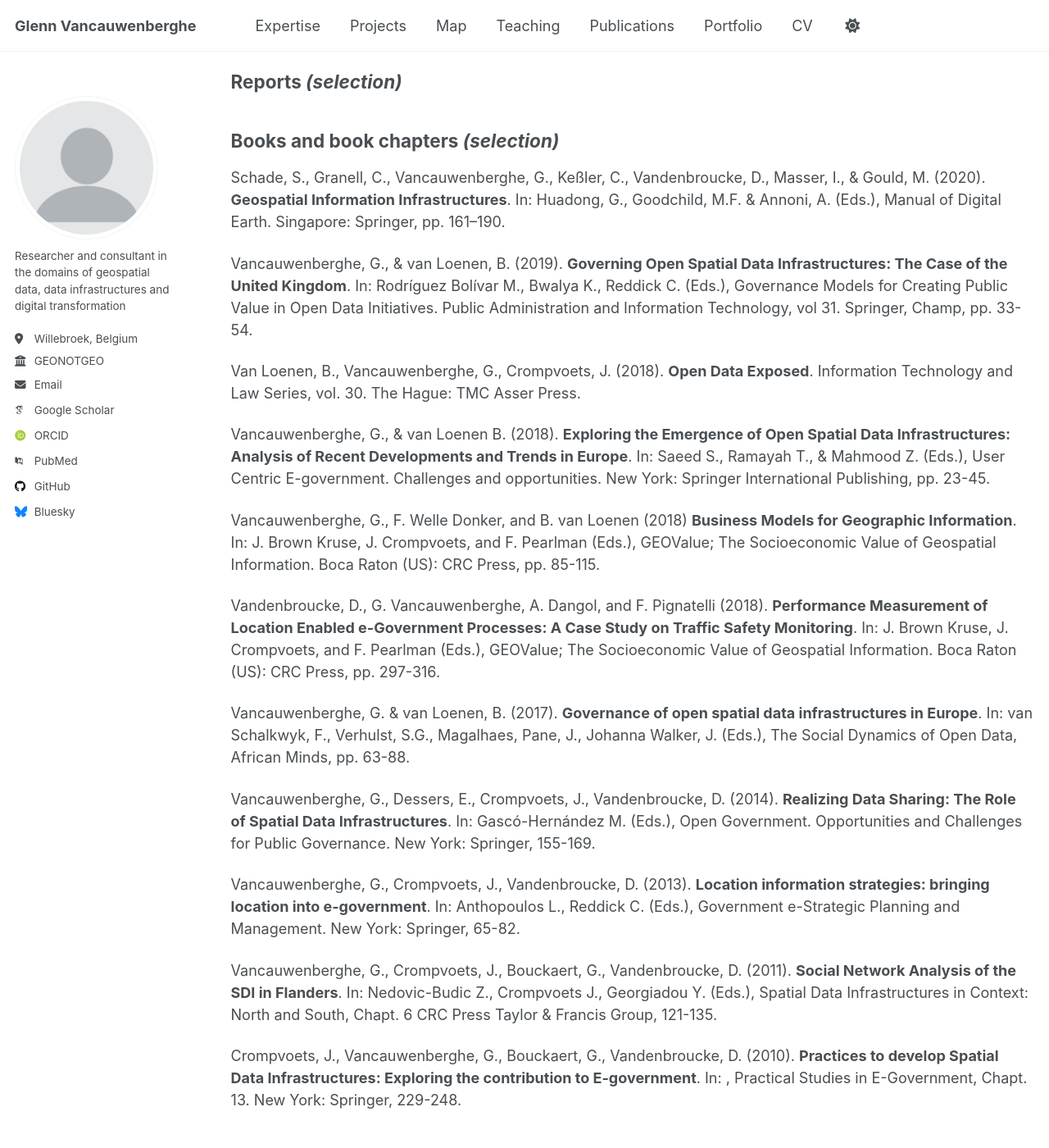
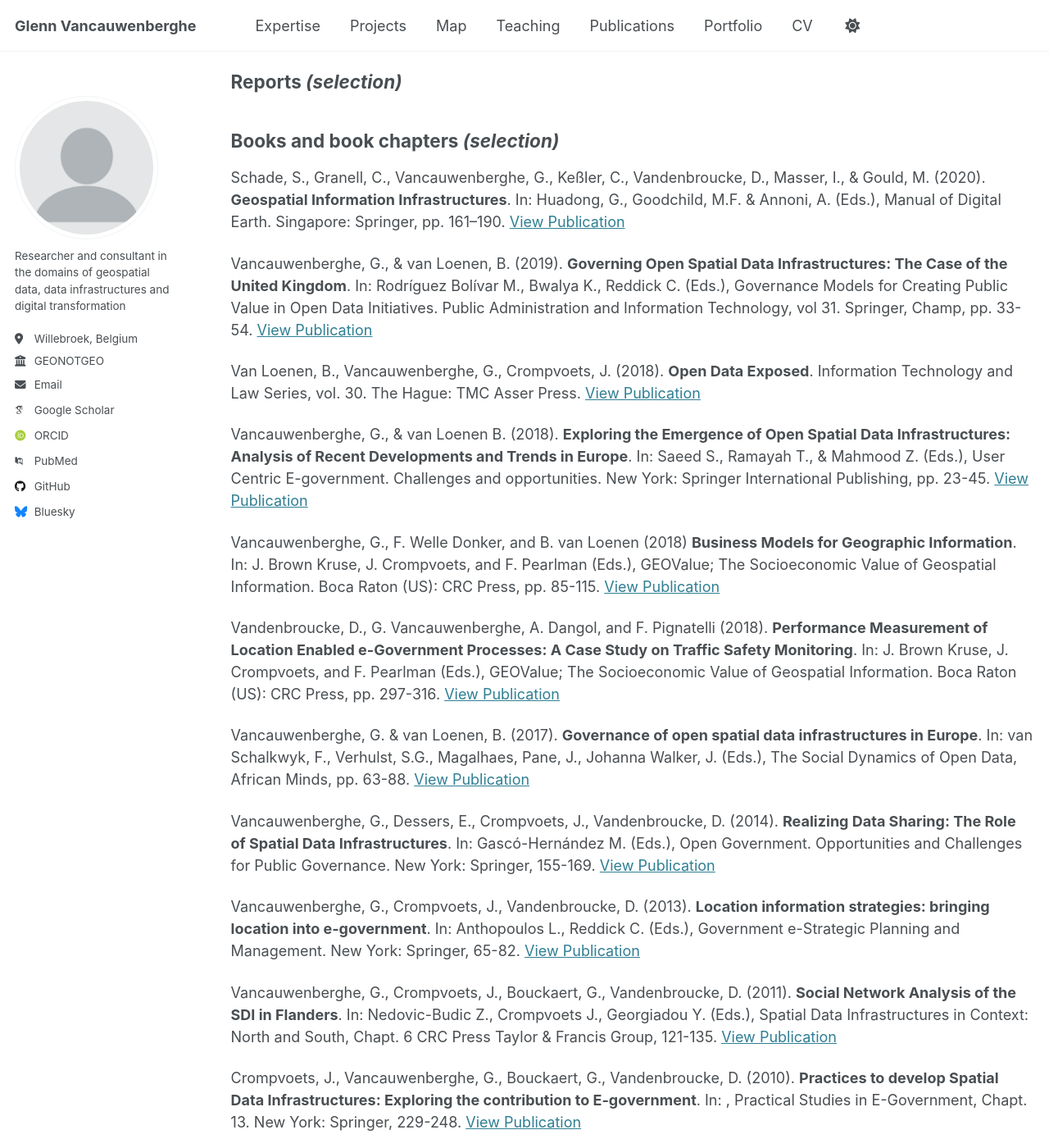
Before and after one commit to GVancauwenberghe/gvancauwenberghe.github.io, a Jekyll site: the page built from _pages/outputs.md, in a window 1280 px wide and 1400 px high, scrolled down 275 px. Shown: the whole window at 82% size. Built offline with Jekyll 4.4.1, drawn with Linux system fonts in a browser that asks for light colours; some web fonts are replaced; some of the changed text lies outside the part shown.

Commit message:
Update outputs.md

```diff
--- a/_pages/outputs.md
+++ b/_pages/outputs.md
@@ -15,46 +15,46 @@ Vancauwenberghe, G. (2013). **Coordination within the Spatial Data Infrastructur
 ## Reports _(selection)_
 
 ## Books and book chapters _(selection)_
-Schade, S., Granell, C., Vancauwenberghe, G., Keßler, C., Vandenbroucke, D., Masser, I., & Gould, M. (2020). **Geospatial Information Infrastructures**. In: Huadong, G., Goodchild, M.F. & Annoni, A. (Eds.), Manual of Digital Earth. Singapore: Springer, pp. 161–190.
+Schade, S., Granell, C., Vancauwenberghe, G., Keßler, C., Vandenbroucke, D., Masser, I., & Gould, M. (2020). **Geospatial Information Infrastructures**. In: Huadong, G., Goodchild, M.F. & Annoni, A. (Eds.), Manual of Digital Earth. Singapore: Springer, pp. 161–190. [View Publication](https://link.springer.com/chapter/10.1007/978-981-32-9915-3_5)
 
-Vancauwenberghe, G., & van Loenen, B. (2019). **Governing Open Spatial Data Infrastructures: The Case of the United Kingdom**. In:  Rodríguez Bolívar M., Bwalya K., Reddick C. (Eds.), Governance Models for Creating Public Value in Open Data Initiatives. Public Administration and Information Technology, vol 31. Springer, Champ, pp. 33-54.
+Vancauwenberghe, G., & van Loenen, B. (2019). **Governing Open Spatial Data Infrastructures: The Case of the United Kingdom**. In:  Rodríguez Bolívar M., Bwalya K., Reddick C. (Eds.), Governance Models for Creating Public Value in Open Data Initiatives. Public Administration and Information Technology, vol 31. Springer, Champ, pp. 33-54. [View Publication](https://link.springer.com/chapter/10.1007/978-981-32-9915-3_5)
 
-Van Loenen, B., Vancauwenberghe, G., Crompvoets, J. (2018). **Open Data Exposed**. Information Technology and Law Series, vol. 30. The Hague: TMC Asser Press.
+Van Loenen, B., Vancauwenberghe, G., Crompvoets, J. (2018). **Open Data Exposed**. Information Technology and Law Series, vol. 30. The Hague: TMC Asser Press. [View Publication](https://link.springer.com/chapter/10.1007/978-981-32-9915-3_5)
 
-Vancauwenberghe, G., & van Loenen B. (2018). **Exploring the Emergence of Open Spatial Data Infrastructures: Analysis of Recent Developments and Trends in Europe**. In: Saeed S., Ramayah T., & Mahmood Z. (Eds.), User Centric E-government. Challenges and opportunities. New York: Springer International Publishing, pp. 23-45.
+Vancauwenberghe, G., & van Loenen B. (2018). **Exploring the Emergence of Open Spatial Data Infrastructures: Analysis of Recent Developments and Trends in Europe**. In: Saeed S., Ramayah T., & Mahmood Z. (Eds.), User Centric E-government. Challenges and opportunities. New York: Springer International Publishing, pp. 23-45. [View Publication](https://link.springer.com/chapter/10.1007/978-981-32-9915-3_5)
 
-Vancauwenberghe, G., F. Welle Donker, and B. van Loenen (2018) **Business Models for Geographic Information**. In: J. Brown Kruse, J. Crompvoets, and F. Pearlman (Eds.), GEOValue; The Socioeconomic Value of Geospatial Information. Boca Raton (US): CRC Press, pp. 85-115.
+Vancauwenberghe, G., F. Welle Donker, and B. van Loenen (2018) **Business Models for Geographic Information**. In: J. Brown Kruse, J. Crompvoets, and F. Pearlman (Eds.), GEOValue; The Socioeconomic Value of Geospatial Information. Boca Raton (US): CRC Press, pp. 85-115. [View Publication](https://link.springer.com/chapter/10.1007/978-981-32-9915-3_5)
 
-Vandenbroucke, D., G. Vancauwenberghe, A. Dangol, and F. Pignatelli (2018). **Performance Measurement of Location Enabled e-Government Processes: A Case Study on Traffic Safety Monitoring**. In: J. Brown Kruse, J. Crompvoets, and F. Pearlman (Eds.), GEOValue; The Socioeconomic Value of Geospatial Information. Boca Raton (US): CRC Press, pp. 297-316.
+Vandenbroucke, D., G. Vancauwenberghe, A. Dangol, and F. Pignatelli (2018). **Performance Measurement of Location Enabled e-Government Processes: A Case Study on Traffic Safety Monitoring**. In: J. Brown Kruse, J. Crompvoets, and F. Pearlman (Eds.), GEOValue; The Socioeconomic Value of Geospatial Information. Boca Raton (US): CRC Press, pp. 297-316. [View Publication](https://link.springer.com/chapter/10.1007/978-981-32-9915-3_5)
 
-Vancauwenberghe, G. & van Loenen, B. (2017). **Governance of open spatial data infrastructures in Europe**. In: van Schalkwyk, F., Verhulst, S.G., Magalhaes, Pane, J., Johanna Walker, J. (Eds.), The Social Dynamics of Open Data, African Minds, pp. 63-88.
+Vancauwenberghe, G. & van Loenen, B. (2017). **Governance of open spatial data infrastructures in Europe**. In: van Schalkwyk, F., Verhulst, S.G., Magalhaes, Pane, J., Johanna Walker, J. (Eds.), The Social Dynamics of Open Data, African Minds, pp. 63-88. [View Publication](https://link.springer.com/chapter/10.1007/978-981-32-9915-3_5)
 
-Vancauwenberghe, G., Dessers, E., Crompvoets, J., Vandenbroucke, D. (2014). **Realizing Data Sharing: The Role of Spatial Data Infrastructures**. In: Gascó-Hernández M. (Eds.), Open Government. Opportunities and Challenges for Public Governance. New York: Springer, 155-169.
+Vancauwenberghe, G., Dessers, E., Crompvoets, J., Vandenbroucke, D. (2014). **Realizing Data Sharing: The Role of Spatial Data Infrastructures**. In: Gascó-Hernández M. (Eds.), Open Government. Opportunities and Challenges for Public Governance. New York: Springer, 155-169. [View Publication](https://link.springer.com/chapter/10.1007/978-981-32-9915-3_5)
 
-Vancauwenberghe, G., Crompvoets, J., Vandenbroucke, D. (2013). **Location information strategies: bringing location into e-government**. In: Anthopoulos L., Reddick C. (Eds.), Government e-Strategic Planning and Management. New York: Springer, 65-82.
+Vancauwenberghe, G., Crompvoets, J., Vandenbroucke, D. (2013). **Location information strategies: bringing location into e-government**. In: Anthopoulos L., Reddick C. (Eds.), Government e-Strategic Planning and Management. New York: Springer, 65-82. [View Publication](https://link.springer.com/chapter/10.1007/978-981-32-9915-3_5)
 
-Vancauwenberghe, G., Crompvoets, J., Bouckaert, G., Vandenbroucke, D. (2011). **Social Network Analysis of the SDI in Flanders**. In: Nedovic-Budic Z., Crompvoets J., Georgiadou Y. (Eds.), Spatial Data Infrastructures in Context: North and South, Chapt. 6 CRC Press Taylor & Francis Group, 121-135.
+Vancauwenberghe, G., Crompvoets, J., Bouckaert, G., Vandenbroucke, D. (2011). **Social Network Analysis of the SDI in Flanders**. In: Nedovic-Budic Z., Crompvoets J., Georgiadou Y. (Eds.), Spatial Data Infrastructures in Context: North and South, Chapt. 6 CRC Press Taylor & Francis Group, 121-135. [View Publication](https://link.springer.com/chapter/10.1007/978-981-32-9915-3_5)
 
-Crompvoets, J., Vancauwenberghe, G., Bouckaert, G., Vandenbroucke, D. (2010). **Practices to develop Spatial Data Infrastructures: Exploring the contribution to E-government**. In: , Practical Studies in E-Government, Chapt. 13. New York: Springer, 229-248.
+Crompvoets, J., Vancauwenberghe, G., Bouckaert, G., Vandenbroucke, D. (2010). **Practices to develop Spatial Data Infrastructures: Exploring the contribution to E-government**. In: , Practical Studies in E-Government, Chapt. 13. New York: Springer, 229-248. [View Publication](https://link.springer.com/chapter/10.1007/978-981-32-9915-3_5)
 
 
 ## Articles _(selection)_
 
-Hofer, B., Casteleyn, S., Aguilar‐Moreno, E., Missoni‐Steinbacher, E. M., Albrecht, F., Lemmens, R., Lang, S., Albrecht, J., Stelmaszczuk‐Górska, M., Vancauwenberghe, G. & Monfort‐Muriach, A. (2020). **Complementing the European earth observation and geographic information body of knowledge with a business‐oriented perspective**. Transactions in GIS, 24(3), 587-601.
+Hofer, B., Casteleyn, S., Aguilar‐Moreno, E., Missoni‐Steinbacher, E. M., Albrecht, F., Lemmens, R., Lang, S., Albrecht, J., Stelmaszczuk‐Górska, M., Vancauwenberghe, G. & Monfort‐Muriach, A. (2020). **Complementing the European earth observation and geographic information body of knowledge with a business‐oriented perspective**. Transactions in GIS, 24(3), 587-601. [View Publication](https://link.springer.com/chapter/10.1007/978-981-32-9915-3_5)
 
-Crompvoets, J., Vancauwenberghe, G., Ho, S., Masser, I., & de Vries, W. T. (2018). **Governance of national spatial data infrastructures in Europe**. International Journal of Spatial Data Infrastructures Research, 13.International Journal of Spatial Data Infrastructures Research, 13.
+Crompvoets, J., Vancauwenberghe, G., Ho, S., Masser, I., & de Vries, W. T. (2018). **Governance of national spatial data infrastructures in Europe**. International Journal of Spatial Data Infrastructures Research, 13.International Journal of Spatial Data Infrastructures Research, 13.[View Publication](https://link.springer.com/chapter/10.1007/978-981-32-9915-3_5)
 
-Vancauwenberghe, G., Valečkaitė, K., van Loenen, B. & Welle Donker, F. (2018). **Assessing the Openness of Spatial Data Infrastructures: Towards a Map of Open SDI**. International Journal of Spatial Data Infrastructures Research, 13.
+Vancauwenberghe, G., Valečkaitė, K., van Loenen, B. & Welle Donker, F. (2018). **Assessing the Openness of Spatial Data Infrastructures: Towards a Map of Open SDI**. International Journal of Spatial Data Infrastructures Research, 13.[View Publication](https://link.springer.com/chapter/10.1007/978-981-32-9915-3_5)
 
-Vandenbroucke, D. & Vancauwenberghe, G. (2016). **Towards a new Body of Knowledge for Geographic Information Science and Technology**. International Scientific Journal Micro Macro & Mezzo Geo Information, 6, 7-19.
+Vandenbroucke, D. & Vancauwenberghe, G. (2016). **Towards a new Body of Knowledge for Geographic Information Science and Technology**. International Scientific Journal Micro Macro & Mezzo Geo Information, 6, 7-19.[View Publication](https://link.springer.com/chapter/10.1007/978-981-32-9915-3_5)
 
-Dessers, E., Vancauwenberghe, G., Vandenbroucke, D., Crompvoets, J., & Van Hootegem, G. (2014). **Analysing spatial data performance in inter-organisational processes**. International Journal of Digital Earth.
+Dessers, E., Vancauwenberghe, G., Vandenbroucke, D., Crompvoets, J., & Van Hootegem, G. (2014). **Analysing spatial data performance in inter-organisational processes**. International Journal of Digital Earth.[View Publication](https://link.springer.com/chapter/10.1007/978-981-32-9915-3_5)
 
-Dessers, E., Crompvoets, J., Janssen, K., Vancauwenberghe, G., Vandenbroucke, D., Van Haverbeke, L., & Van Hootegem, G. (2012). **A Multidisciplinary Research Framework for Analysing the Spatial Enablement of Public Sector Processes**. International Journal of Spatial Data Infrastructures Research, 7, 125-150.
+Dessers, E., Crompvoets, J., Janssen, K., Vancauwenberghe, G., Vandenbroucke, D., Van Haverbeke, L., & Van Hootegem, G. (2012). **A Multidisciplinary Research Framework for Analysing the Spatial Enablement of Public Sector Processes**. International Journal of Spatial Data Infrastructures Research, 7, 125-150.[View Publication](https://link.springer.com/chapter/10.1007/978-981-32-9915-3_5)
 
-Vancauwenberghe, G., Crompvoets, J., & Bouckaert, G. (2011). **Interorganizational Information Sharing as a Driver of Change in Public Administration**. The NISPAcee Journal of Public Administration and Policy, 3 (2), 87-106.
+Vancauwenberghe, G., Crompvoets, J., & Bouckaert, G. (2011). **Interorganizational Information Sharing as a Driver of Change in Public Administration**. The NISPAcee Journal of Public Administration and Policy, 3 (2), 87-106.[View Publication](https://link.springer.com/chapter/10.1007/978-981-32-9915-3_5)
 
-Vandenbroucke, D., Crompvoets, J., Vancauwenberghe, G., Dessers, E., & Van Orshoven, J. (2009). **A Network Perspective on Spatial Data Infrastructures: Application to the Sub-national SDI of Flanders (Belgium)**. Transactions in GIS, 13 (1), 105-122.
+Vandenbroucke, D., Crompvoets, J., Vancauwenberghe, G., Dessers, E., & Van Orshoven, J. (2009). **A Network Perspective on Spatial Data Infrastructures: Application to the Sub-national SDI of Flanders (Belgium)**. Transactions in GIS, 13 (1), 105-122.[View Publication](https://link.springer.com/chapter/10.1007/978-981-32-9915-3_5)
 
 
 ## Conference papers & presentations _(selection)_
```
